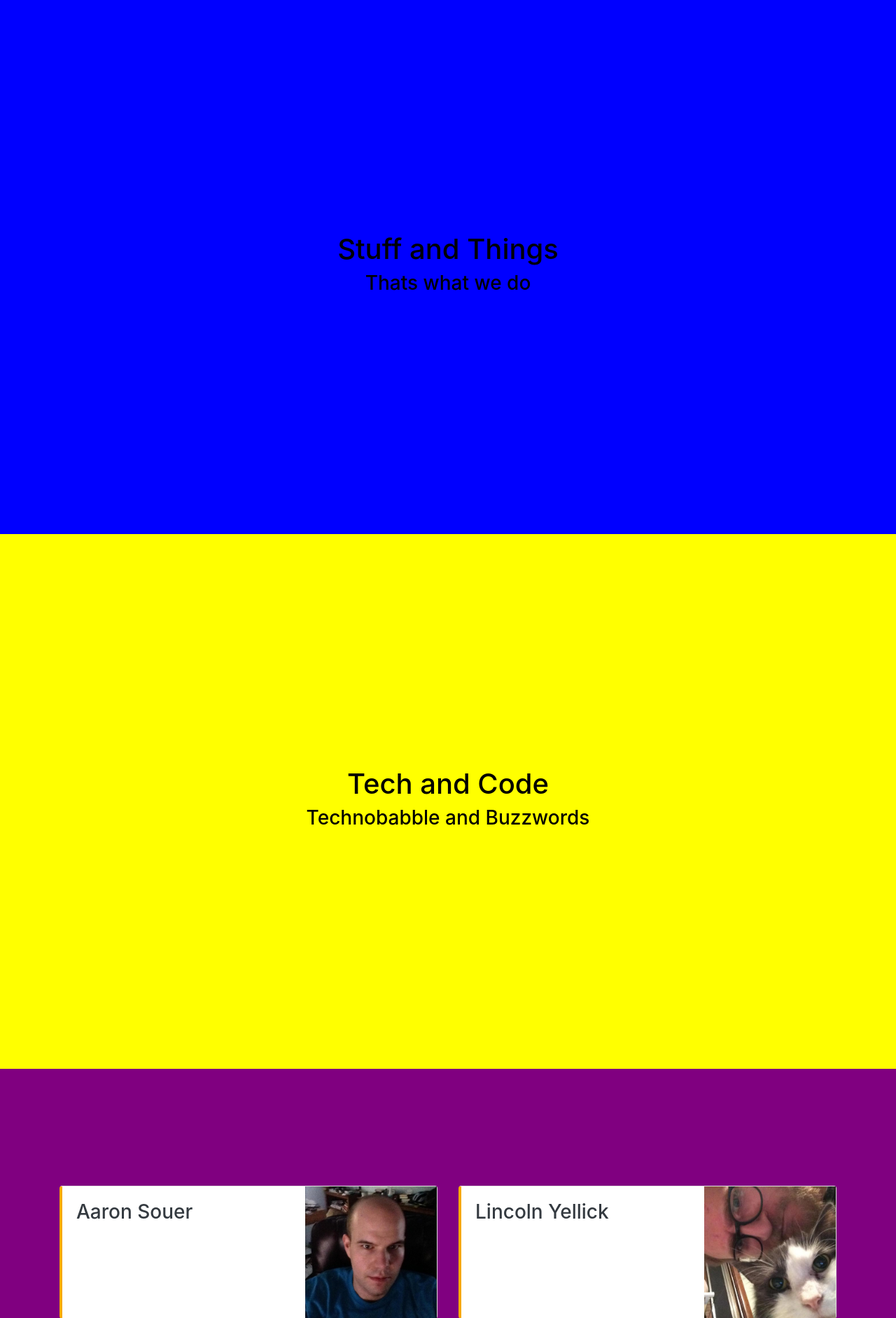
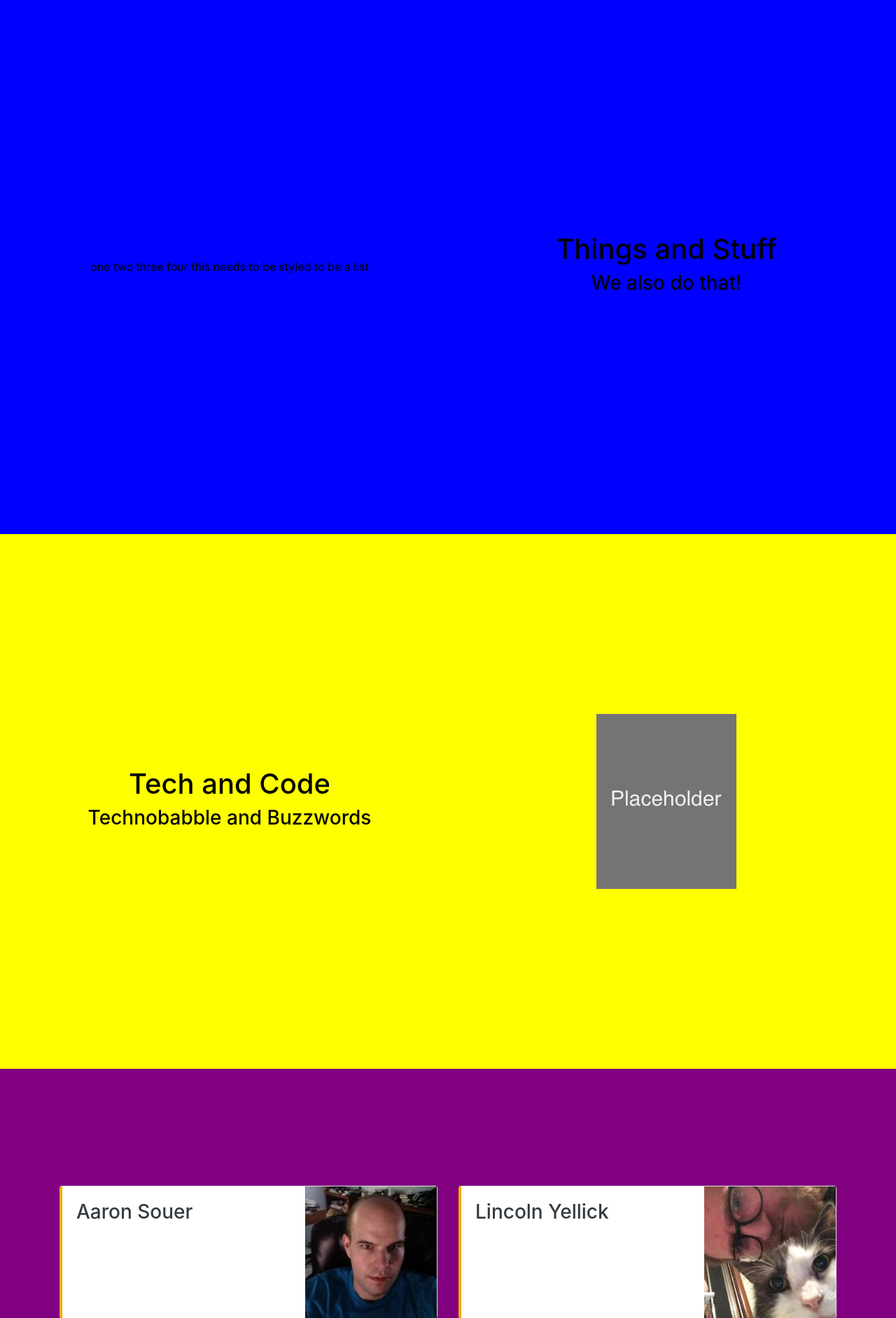
Before and after one commit to kerberus-io/kerberusIO, a Flask app: page / in a window 1280 px wide. Shown: the part 817-2700 px from the top of the page at 70% size. Run offline with Flask 2, Linux system fonts and the light colour scheme; some libraries are stand-ins or nearby versions.

Commit message:
more tweaks to the sections

```diff
--- a/kerberusIO/Main.py
+++ b/kerberusIO/Main.py
@@ -15,8 +15,17 @@ def main():
     ]
 
     home = {"headline": "L337 Haxor Sites", "copy": "We make the best sites", "name": "home", "type": "splash"}
-    about = {"headline": "Stuff and Things", "copy": "Thats what we do", "name": "about", "type": "splash"}
-    services = {"headline": "Tech and Code", "copy": "Technobabble and Buzzwords", "name": "services", "type": "splash"}
+
+    about = {"name": "about", "type": "split",
+             "left": {"type": "list", "list": ["one", "two", "three", "four", "this needs to be styled to be a list"]},
+             "right": {"type": "splash", "headline": "Things and Stuff", "copy": "We also do that!"}
+             }
+
+    services = {"name": "services", "type": "split",
+                "right": {"type": "image", "file": "placeholder_card.png", "alt": "this is just a placeholder"},
+                "left": {"type": "splash", "headline": "Tech and Code", "copy": "Technobabble and Buzzwords"}
+                }
+
     contact_page = {"phone": phone, "twitter": twitter, "owners": owners, "name": "contact", "type": "contact"}
 
     sections = [home, about, services, contact_page]
--- a/kerberusIO/static/css/main.css
+++ b/kerberusIO/static/css/main.css
@@ -155,7 +155,7 @@ header {
     min-height: calc(var(--section-height) - 6rem);
 }
 
-.copy-splash {
+.copy {
     min-height: var(--copy-height);
     width: var(--copy-width);
 
@@ -166,6 +166,7 @@ header {
 
     color: black;
 }
+
 
 div.content > .row {
     align-items: center;
--- a/kerberusIO/templates/index.html
+++ b/kerberusIO/templates/index.html
@@ -10,31 +10,8 @@
 
 {% block body %}
 
-    <div class="container-head">
 
-        <nav class="navbar navbar-expand-lg navbar-light bg-light navbar-custom">
-            <a class="navbar-brand" id="home-link" href="#top">kerberus <i id="home-bullet" class="fas fa-circle logo-bullet active"></i> io</a>
-            <button class="navbar-toggler" type="button" data-toggle="collapse" data-target="#navbarSupportedContent" aria-controls="navbarSupportedContent" aria-expanded="false" aria-label="Toggle navigation">
-                <span class="navbar-toggler-icon"></span>
-            </button>
-
-            <div class="collapse navbar-collapse" id="navbarSupportedContent">
-                <ul class="navbar-nav ml-auto">
-                    <li class="nav-item">
-                        <a class="nav-link" id="about-link" href="#about">about</a>
-                    </li>
-                    <li class="nav-item">
-                        <a class="nav-link" id="services-link" href="#services">services</a>
-                    </li>
-                    <li class="nav-item">
-                        <a class="nav-link" id="contact-link" href="#contact">contact</a>
-                    </li>
-                </ul>
-            </div>
-
-        </nav>
-
-    </div>
+    {% include "partials/sections/header.html" %}
 
     <main>
 
--- a/kerberusIO/templates/partials/sections/contact-section.html
+++ b/kerberusIO/templates/partials/sections/contact-section.html
@@ -32,7 +32,7 @@
                         <a href="https://twitter.com/kerberusIO" target="_blank" class="contact-link">
                             <br>
                             <h1><i class="fab fa-twitter"></i></h1>
-                            section['twitter']['handle']
+                            @{{ section['twitter']['handle'] }}
                         </a>
                         <br>
                         <br>
--- /dev/null
+++ b/kerberusIO/templates/partials/sections/header.html
@@ -0,0 +1,25 @@
+<header class="container-head">
+
+    <nav class="navbar navbar-expand-lg navbar-light bg-light navbar-custom">
+        <a class="navbar-brand" id="home-link" href="#top">kerberus <i id="home-bullet" class="fas fa-circle logo-bullet active"></i> io</a>
+        <button class="navbar-toggler" type="button" data-toggle="collapse" data-target="#navbarSupportedContent" aria-controls="navbarSupportedContent" aria-expanded="false" aria-label="Toggle navigation">
+            <span class="navbar-toggler-icon"></span>
+        </button>
+
+        <div class="collapse navbar-collapse" id="navbarSupportedContent">
+            <ul class="navbar-nav ml-auto">
+                <li class="nav-item">
+                    <a class="nav-link" id="about-link" href="#about">about</a>
+                </li>
+                <li class="nav-item">
+                    <a class="nav-link" id="services-link" href="#services">services</a>
+                </li>
+                <li class="nav-item">
+                    <a class="nav-link" id="contact-link" href="#contact">contact</a>
+                </li>
+            </ul>
+        </div>
+
+    </nav>
+
+</header>
--- /dev/null
+++ b/kerberusIO/templates/partials/sections/image-section.html
@@ -0,0 +1 @@
+<img src="{{ url_for('static', filename='img/') }}{{ section['file'] }}" alt="{{ section['alt'] }}">
--- /dev/null
+++ b/kerberusIO/templates/partials/sections/list-section.html
@@ -0,0 +1,3 @@
+{% for item in section['list'] %}
+    {{ item }}
+{% endfor %}
--- a/kerberusIO/templates/partials/sections/section.html
+++ b/kerberusIO/templates/partials/sections/section.html
@@ -6,6 +6,12 @@
             {% if section["type"] == "splash" %}
 
                 {% include "partials/sections/splash-section.html" %}
+
+            {% endif %}
+
+            {% if section["type"] == "split" %}
+
+                {% include "partials/sections/split-section.html" %}
 
             {% endif %}
 
--- a/kerberusIO/templates/partials/sections/splash-section.html
+++ b/kerberusIO/templates/partials/sections/splash-section.html
@@ -1,4 +1,4 @@
-<div class="copy-splash">
+<div class="copy">
     <div>
         <h1>{{ section["headline"] }}</h1>
         <h3>{{ section["copy"] }}</h3>
--- /dev/null
+++ b/kerberusIO/templates/partials/sections/split-section.html
@@ -0,0 +1,38 @@
+<div class="col-md-6 copy">
+
+    {% with section = section["left"] %}
+
+        {% if section["type"] == "splash" %}
+            {% include "partials/sections/splash-section.html" %}
+        {% endif %}
+
+        {% if section["type"] == "list" %}
+            {% include "partials/sections/list-section.html" %}
+        {% endif %}
+
+        {% if section["type"] == "image" %}
+            {% include "partials/sections/image-section.html" %}
+        {% endif %}
+
+    {% endwith %}
+
+</div>
+<div class="col-md-6 copy">
+
+    {% with section = section["right"] %}
+
+        {% if section["type"] == "splash" %}
+            {% include "partials/sections/splash-section.html" %}
+        {% endif %}
+
+        {% if section["type"] == "list" %}
+            {% include "partials/sections/list-section.html" %}
+        {% endif %}
+
+        {% if section["type"] == "image" %}
+            {% include "partials/sections/image-section.html" %}
+        {% endif %}
+
+    {% endwith %}
+
+</div>
```
